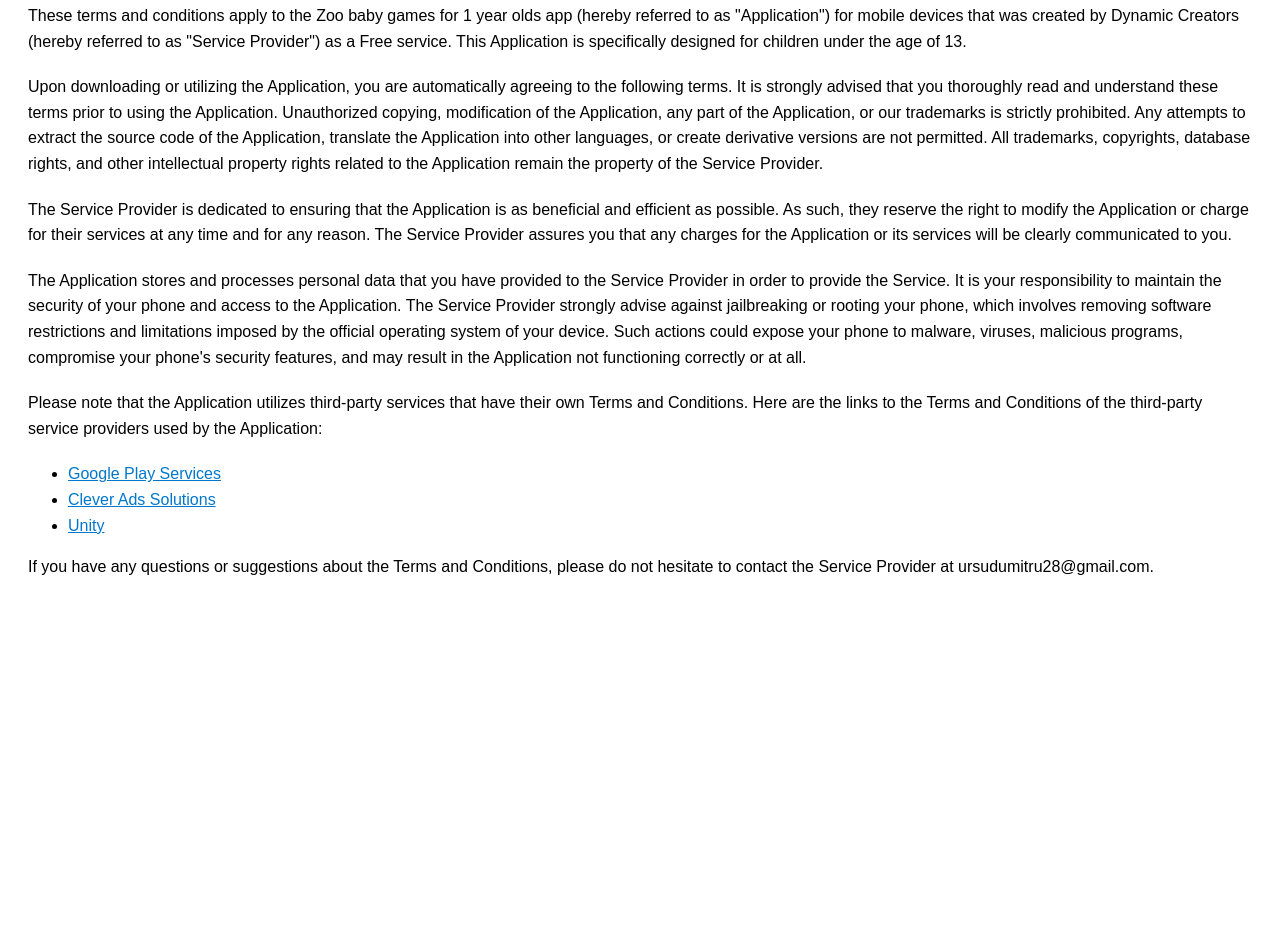
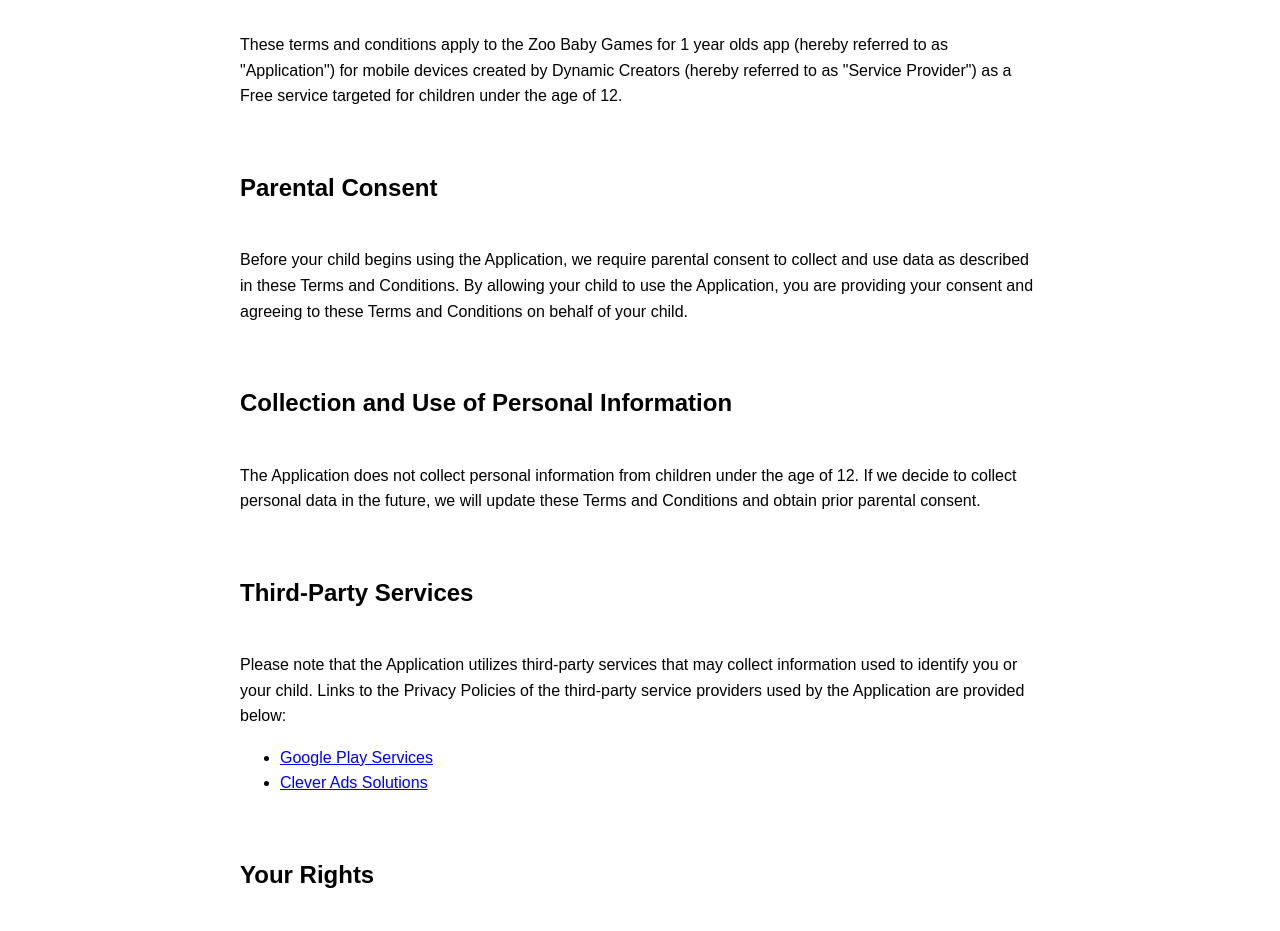
Before and after one commit to DynamicCreators22/PuzzleFunwithAfricanAnimals-, a plain HTML site: page index.html in a window 1280 px wide. Shown: the part 119-1050 px from the top of the page. Before the commit the page ends 800 px from the top, so only its background shows below. Drawn offline with Linux system fonts and the light colour scheme.

Commit message:
Update index.html

```diff
--- a/index.html
+++ b/index.html
@@ -3,36 +3,57 @@
 <head>
     <meta charset="UTF-8">
     <meta name="viewport" content="width=device-width, initial-scale=1.0">
-    <title>Terms and Conditions</title>
+    <title>Terms & Conditions</title>
     <style>
         body {
-            font-family: Arial, sans-serif;
-            padding: 20px;
+            font-family: 'Arial', serif;
             line-height: 1.6;
+            text-align: center;
         }
-        h1 {
-            color: #333;
+        .container {
+            max-width: 800px;
+            margin: 0 auto;
+            text-align: left;
+        }
+        h1, h2 {
+            margin-top: 60px;
         }
         p {
-            margin-bottom: 20px;
-        }
-        a {
-            color: #0077cc;
+            margin-top: 40px;
         }
     </style>
 </head>
 <body>
-    <h1>Terms & Conditions</h1>
-    <p>These terms and conditions apply to the Zoo baby games for 1 year olds app (hereby referred to as "Application") for mobile devices that was created by Dynamic Creators (hereby referred to as "Service Provider") as a Free service. This Application is specifically designed for children under the age of 13.</p>
-    <p>Upon downloading or utilizing the Application, you are automatically agreeing to the following terms. It is strongly advised that you thoroughly read and understand these terms prior to using the Application. Unauthorized copying, modification of the Application, any part of the Application, or our trademarks is strictly prohibited. Any attempts to extract the source code of the Application, translate the Application into other languages, or create derivative versions are not permitted. All trademarks, copyrights, database rights, and other intellectual property rights related to the Application remain the property of the Service Provider.</p>
-    <p>The Service Provider is dedicated to ensuring that the Application is as beneficial and efficient as possible. As such, they reserve the right to modify the Application or charge for their services at any time and for any reason. The Service Provider assures you that any charges for the Application or its services will be clearly communicated to you.</p>
-    <p>The Application stores and processes personal data that you have provided to the Service Provider in order to provide the Service. It is your responsibility to maintain the security of your phone and access to the Application. The Service Provider strongly advise against jailbreaking or rooting your phone, which involves removing software restrictions and limitations imposed by the official operating system of your device. Such actions could expose your phone to malware, viruses, malicious programs, compromise your phone's security features, and may result in the Application not functioning correctly or at all.</p>
-    <p>Please note that the Application utilizes third-party services that have their own Terms and Conditions. Here are the links to the Terms and Conditions of the third-party service providers used by the Application:</p>
-    <ul>
-        <li><a href="https://www.google.com">Google Play Services</a></li>
-        <li><a href="https://www.cleveradssolutions.com">Clever Ads Solutions</a></li>
-        <li><a href="https://unity3d.com/legal/terms-of-service">Unity</a></li>
-    </ul>
-    <p>If you have any questions or suggestions about the Terms and Conditions, please do not hesitate to contact the Service Provider at ursudumitru28@gmail.com.</p>
+    <div class="container">
+        <h1>Terms & Conditions</h1>
+        <p>These terms and conditions apply to the Zoo Baby Games for 1 year olds app (hereby referred to as "Application") for mobile devices created by Dynamic Creators (hereby referred to as "Service Provider") as a Free service targeted for children under the age of 12.</p>
+
+        <h2>Parental Consent</h2>
+        <p>Before your child begins using the Application, we require parental consent to collect and use data as described in these Terms and Conditions. By allowing your child to use the Application, you are providing your consent and agreeing to these Terms and Conditions on behalf of your child.</p>
+
+        <h2>Collection and Use of Personal Information</h2>
+        <p>The Application does not collect personal information from children under the age of 12. If we decide to collect personal data in the future, we will update these Terms and Conditions and obtain prior parental consent.</p>
+
+        <h2>Third-Party Services</h2>
+        <p>Please note that the Application utilizes third-party services that may collect information used to identify you or your child. Links to the Privacy Policies of the third-party service providers used by the Application are provided below:</p>
+        <ul>
+            <li><a href="#">Google Play Services</a></li>
+            <li><a href="#">Clever Ads Solutions</a></li>
+        </ul>
+
+        <h2>Your Rights</h2>
+        <p>As a parent, you have the right to review the personal information collected from your child, request deletion, or refuse to allow further collection or use of the information. Please contact us at the provided email address to request access to, change, or delete your child's personal information.</p>
+
+        <h2>Security</h2>
+        <p>We take the security of your child's information seriously and implement appropriate measures to protect it from unauthorized access or misuse.</p>
+
+        <h2>Changes to These Terms and Conditions</h2>
+        <p>We may update these Terms and Conditions periodically. You are advised to review this page regularly for any changes. We will notify you of any significant changes by updating the terms on this page.</p>
+
+        <p>These terms and conditions are effective as of 2024-04-18</p>
+
+        <h2>Contact Us</h2>
+        <p>If you have any questions or suggestions about the Terms and Conditions, or to request access to or modify your child's personal information, please do not hesitate to contact us at <a href="mailto:ursudumitru28@gmail.com">ursudumitru28@gmail.com</a>.</p>
+    </div>
 </body>
 </html>
```
